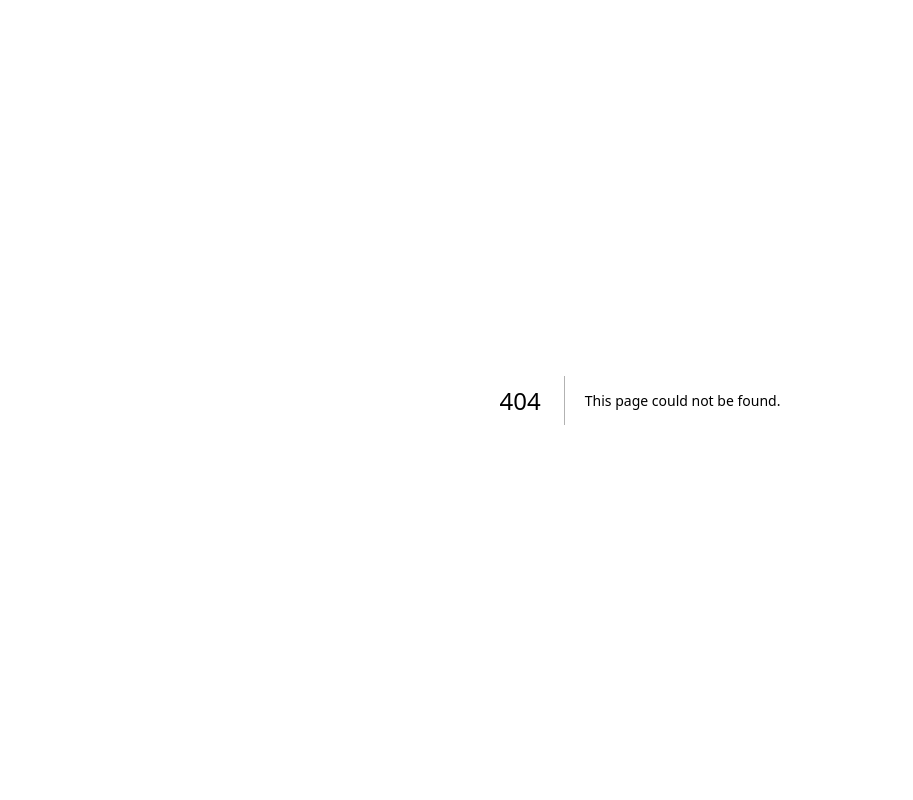
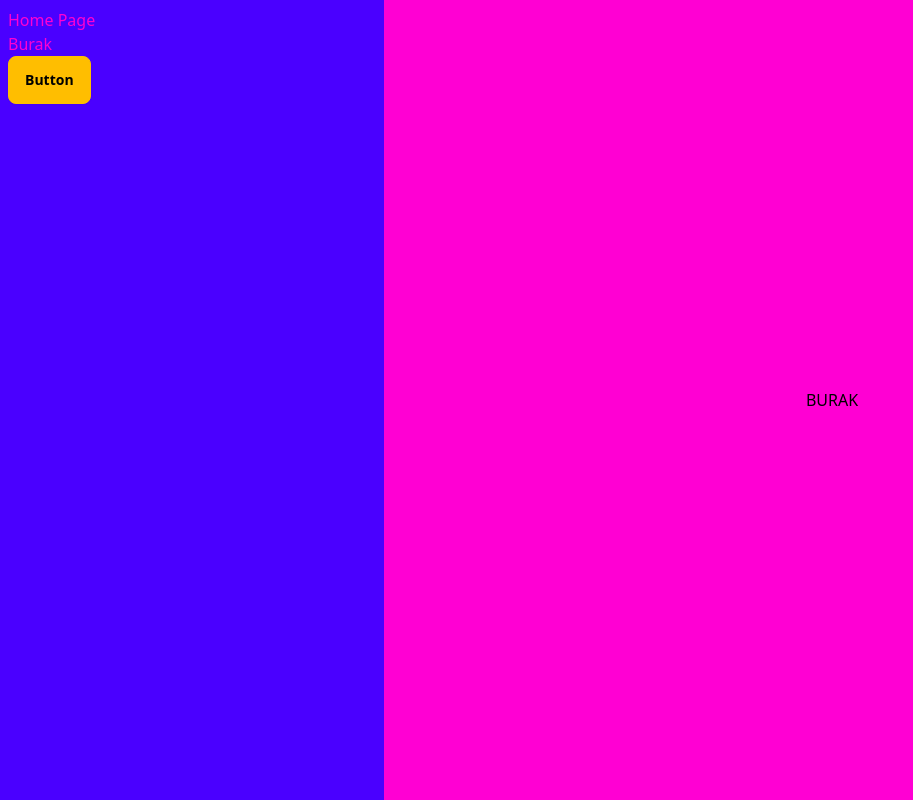
Before and after one commit to burakndmr/youtube-toolkit-project, a Next.js app: page /burak in a window 1280 px wide. Before the commit this address had no page. Shown: the whole page, without its empty margins (0-913 px from the left). Built offline with nearby package versions, Linux system fonts and the light colour scheme.

Commit message:
Added daisyUI again and installed next-themes

```diff
--- /dev/null
+++ b/app/burak/page.tsx
@@ -0,0 +1,9 @@
+import Image from "next/image";
+
+export default function Burak() {
+  return (
+    <main className="flex min-h-screen items-center justify-center p-24">
+      BURAK
+    </main>
+  );
+}
--- a/app/layout.tsx
+++ b/app/layout.tsx
@@ -1,22 +1,37 @@
-import type { Metadata } from 'next'
-import { Inter } from 'next/font/google'
-import './globals.css'
+import type { Metadata } from "next";
+import "./globals.css";
+import Link from "next/link";
 
-const inter = Inter({ subsets: ['latin'] })
+import { Providers } from "./providers";
 
 export const metadata: Metadata = {
-  title: 'Create Next App',
-  description: 'Generated by create next app',
-}
+  title: "Create Next App",
+  description: "Generated by create next app",
+};
 
 export default function RootLayout({
   children,
 }: {
-  children: React.ReactNode
+  children: React.ReactNode;
 }) {
   return (
-    <html lang="en">
-      <body className={inter.className}>{children}</body>
+    <html lang="en" suppressHydrationWarning>
+      <Providers>
+        <body>
+          <div className="flex min-h-full items-stretch justify-between">
+            <div className="flex flex-col w-96 bg-primary p-2 min-h-full items-start justify-start">
+              <Link href="/" className="text-secondary">
+                Home Page
+              </Link>
+              <Link href="/burak" className="text-secondary">
+                Burak
+              </Link>
+              <button className="btn btn-warning">Button</button>
+            </div>
+            <div className="flex-1 min-h-full bg-secondary">{children}</div>
+          </div>
+        </body>
+      </Providers>
     </html>
-  )
+  );
 }
--- a/app/page.tsx
+++ b/app/page.tsx
@@ -1,113 +1,26 @@
-import Image from 'next/image'
+"use client";
+import Image from "next/image";
+import Link from "next/link";
+
+import { useTheme } from "next-themes";
 
 export default function Home() {
+  const { theme, setTheme } = useTheme();
+
   return (
-    <main className="flex min-h-screen flex-col items-center justify-between p-24">
-      <div className="z-10 max-w-5xl w-full items-center justify-between font-mono text-sm lg:flex">
-        <p className="fixed left-0 top-0 flex w-full justify-center border-b border-gray-300 bg-gradient-to-b from-zinc-200 pb-6 pt-8 backdrop-blur-2xl dark:border-neutral-800 dark:bg-zinc-800/30 dark:from-inherit lg:static lg:w-auto  lg:rounded-xl lg:border lg:bg-gray-200 lg:p-4 lg:dark:bg-zinc-800/30">
-          Get started by editing&nbsp;
-          <code className="font-mono font-bold">app/page.tsx</code>
-        </p>
-        <div className="fixed bottom-0 left-0 flex h-48 w-full items-end justify-center bg-gradient-to-t from-white via-white dark:from-black dark:via-black lg:static lg:h-auto lg:w-auto lg:bg-none">
-          <a
-            className="pointer-events-none flex place-items-center gap-2 p-8 lg:pointer-events-auto lg:p-0"
-            href="https://vercel.com?utm_source=create-next-app&utm_medium=appdir-template&utm_campaign=create-next-app"
-            target="_blank"
-            rel="noopener noreferrer"
-          >
-            By{' '}
-            <Image
-              src="/vercel.svg"
-              alt="Vercel Logo"
-              className="dark:invert"
-              width={100}
-              height={24}
-              priority
-            />
-          </a>
-        </div>
+    <main className="flex min-h-screen items-stretch justify-between">
+      <div className="text-2xl font-semibold">
+        The Current theme is : {theme}
       </div>
-
-      <div className="relative flex place-items-center before:absolute before:h-[300px] before:w-[480px] before:-translate-x-1/2 before:rounded-full before:bg-gradient-radial before:from-white before:to-transparent before:blur-2xl before:content-[''] after:absolute after:-z-20 after:h-[180px] after:w-[240px] after:translate-x-1/3 after:bg-gradient-conic after:from-sky-200 after:via-blue-200 after:blur-2xl after:content-[''] before:dark:bg-gradient-to-br before:dark:from-transparent before:dark:to-blue-700 before:dark:opacity-10 after:dark:from-sky-900 after:dark:via-[#0141ff] after:dark:opacity-40 before:lg:h-[360px] z-[-1]">
-        <Image
-          className="relative dark:drop-shadow-[0_0_0.3rem_#ffffff70] dark:invert"
-          src="/next.svg"
-          alt="Next.js Logo"
-          width={180}
-          height={37}
-          priority
-        />
-      </div>
-
-      <div className="mb-32 grid text-center lg:max-w-5xl lg:w-full lg:mb-0 lg:grid-cols-4 lg:text-left">
-        <a
-          href="https://nextjs.org/docs?utm_source=create-next-app&utm_medium=appdir-template&utm_campaign=create-next-app"
-          className="group rounded-lg border border-transparent px-5 py-4 transition-colors hover:border-gray-300 hover:bg-gray-100 hover:dark:border-neutral-700 hover:dark:bg-neutral-800/30"
-          target="_blank"
-          rel="noopener noreferrer"
-        >
-          <h2 className={`mb-3 text-2xl font-semibold`}>
-            Docs{' '}
-            <span className="inline-block transition-transform group-hover:translate-x-1 motion-reduce:transform-none">
-              -&gt;
-            </span>
-          </h2>
-          <p className={`m-0 max-w-[30ch] text-sm opacity-50`}>
-            Find in-depth information about Next.js features and API.
-          </p>
-        </a>
-
-        <a
-          href="https://nextjs.org/learn?utm_source=create-next-app&utm_medium=appdir-template-tw&utm_campaign=create-next-app"
-          className="group rounded-lg border border-transparent px-5 py-4 transition-colors hover:border-gray-300 hover:bg-gray-100 hover:dark:border-neutral-700 hover:dark:bg-neutral-800/30"
-          target="_blank"
-          rel="noopener noreferrer"
-        >
-          <h2 className={`mb-3 text-2xl font-semibold`}>
-            Learn{' '}
-            <span className="inline-block transition-transform group-hover:translate-x-1 motion-reduce:transform-none">
-              -&gt;
-            </span>
-          </h2>
-          <p className={`m-0 max-w-[30ch] text-sm opacity-50`}>
-            Learn about Next.js in an interactive course with&nbsp;quizzes!
-          </p>
-        </a>
-
-        <a
-          href="https://vercel.com/templates?framework=next.js&utm_source=create-next-app&utm_medium=appdir-template&utm_campaign=create-next-app"
-          className="group rounded-lg border border-transparent px-5 py-4 transition-colors hover:border-gray-300 hover:bg-gray-100 hover:dark:border-neutral-700 hover:dark:bg-neutral-800/30"
-          target="_blank"
-          rel="noopener noreferrer"
-        >
-          <h2 className={`mb-3 text-2xl font-semibold`}>
-            Templates{' '}
-            <span className="inline-block transition-transform group-hover:translate-x-1 motion-reduce:transform-none">
-              -&gt;
-            </span>
-          </h2>
-          <p className={`m-0 max-w-[30ch] text-sm opacity-50`}>
-            Explore starter templates for Next.js.
-          </p>
-        </a>
-
-        <a
-          href="https://vercel.com/new?utm_source=create-next-app&utm_medium=appdir-template&utm_campaign=create-next-app"
-          className="group rounded-lg border border-transparent px-5 py-4 transition-colors hover:border-gray-300 hover:bg-gray-100 hover:dark:border-neutral-700 hover:dark:bg-neutral-800/30"
-          target="_blank"
-          rel="noopener noreferrer"
-        >
-          <h2 className={`mb-3 text-2xl font-semibold`}>
-            Deploy{' '}
-            <span className="inline-block transition-transform group-hover:translate-x-1 motion-reduce:transform-none">
-              -&gt;
-            </span>
-          </h2>
-          <p className={`m-0 max-w-[30ch] text-sm opacity-50`}>
-            Instantly deploy your Next.js site to a shareable URL with Vercel.
-          </p>
-        </a>
-      </div>
+      <button onClick={() => setTheme("light")}>Light</button>
+      <button onClick={() => setTheme("dark")}>Dark</button>
+      <button onClick={() => setTheme("cupcake")}>cupcake</button>
+      <button onClick={() => setTheme("bumblebee")}>bumblebee</button>
+      <button onClick={() => setTheme("emerald")}>emerald</button>
+      <button onClick={() => setTheme("corporate")}>corporate</button>
+      <button onClick={() => setTheme("cyberpunk")}>cyberpunk</button>
+      <button onClick={() => setTheme("halloween")}>halloween</button>
+      <button onClick={() => setTheme("mytheme")}>mytheme</button>
     </main>
-  )
+  );
 }
--- /dev/null
+++ b/app/providers.tsx
@@ -0,0 +1,8 @@
+"use client";
+
+import React from "react";
+import { ThemeProvider } from "next-themes";
+
+export function Providers({ children }: any) {
+  return <ThemeProvider>{children}</ThemeProvider>;
+}
--- a/tailwind.config.ts
+++ b/tailwind.config.ts
@@ -1,20 +1,42 @@
-import type { Config } from 'tailwindcss'
+import type { Config } from "tailwindcss";
 
 const config: Config = {
   content: [
-    './pages/**/*.{js,ts,jsx,tsx,mdx}',
-    './components/**/*.{js,ts,jsx,tsx,mdx}',
-    './app/**/*.{js,ts,jsx,tsx,mdx}',
+    "./pages/**/*.{js,ts,jsx,tsx,mdx}",
+    "./components/**/*.{js,ts,jsx,tsx,mdx}",
+    "./app/**/*.{js,ts,jsx,tsx,mdx}",
   ],
   theme: {
     extend: {
       backgroundImage: {
-        'gradient-radial': 'radial-gradient(var(--tw-gradient-stops))',
-        'gradient-conic':
-          'conic-gradient(from 180deg at 50% 50%, var(--tw-gradient-stops))',
+        "gradient-radial": "radial-gradient(var(--tw-gradient-stops))",
+        "gradient-conic":
+          "conic-gradient(from 180deg at 50% 50%, var(--tw-gradient-stops))",
       },
     },
   },
-  plugins: [],
-}
-export default config
+  darkMode: "class",
+  daisyui: {
+    themes: [
+      "light",
+      "dark",
+      "cupcake",
+      "bumblebee",
+      "emerald",
+      "corporate",
+      "cyberpunk",
+      "halloween",
+      {
+        mytheme: {
+          primary: "#a991f7",
+          secondary: "#f6d860",
+          accent: "#37cdbe",
+          neutral: "#3d4451",
+          "base-100": "#ffffff",
+        },
+      },
+    ],
+  },
+  plugins: [require("daisyui")],
+};
+export default config;
```
Also changed, not shown: package.json (+7 -5 lines), 1 other file (tests, documents, lock files or other folders).
